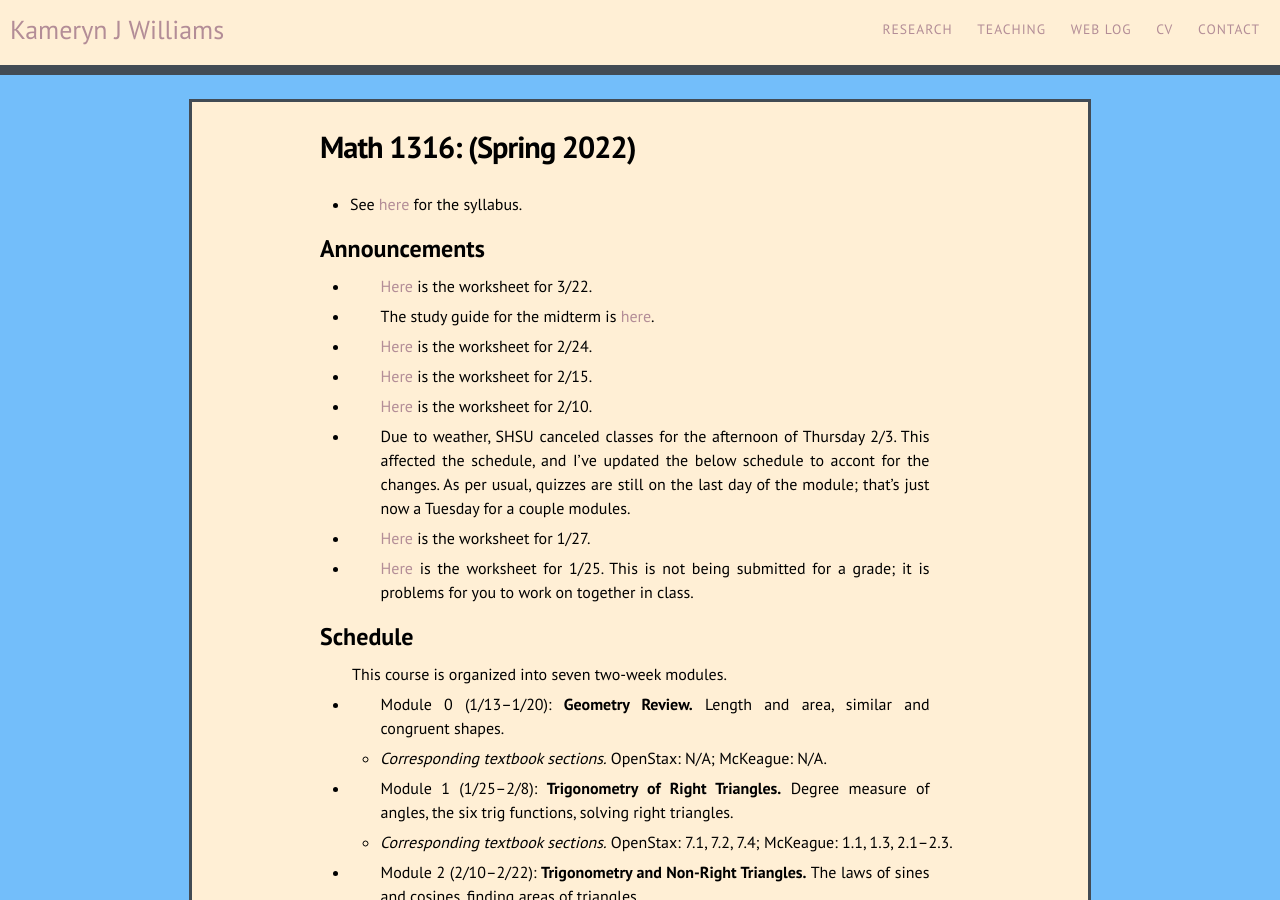
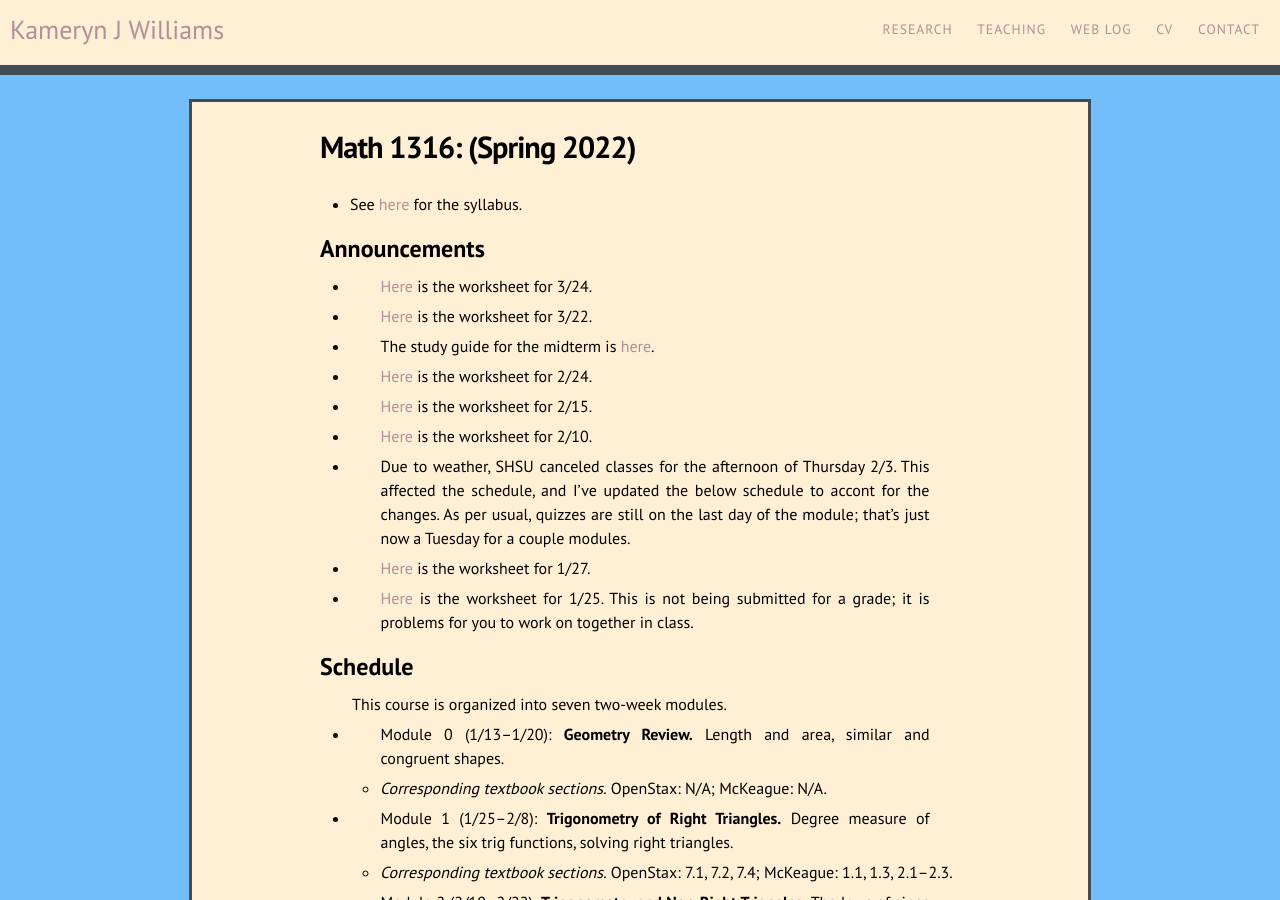
Before and after one commit to kamerynjw/kamerynjw.github.io, a Jekyll site: the page built from teaching/2022/math1316.md, in a window 1280 px wide and 900 px high. Built offline with Jekyll 4.4.1, drawn with Linux system fonts in a browser that asks for light colours; nearby versions of some CDN libraries.

Commit message:
new ork sheet here

```diff
--- a/teaching/2022/math1316.md
+++ b/teaching/2022/math1316.md
@@ -10,6 +10,8 @@ permalink: /teaching/2022/math1316/
 
 Announcements
 -------------
+
+* [Here]({{ page.url }}ws3-24.pdf) is the worksheet for 3/24.
 
 * [Here]({{ page.url }}ws3-22.pdf) is the worksheet for 3/22.
 
```
Also changed, not shown: 1 other file.
